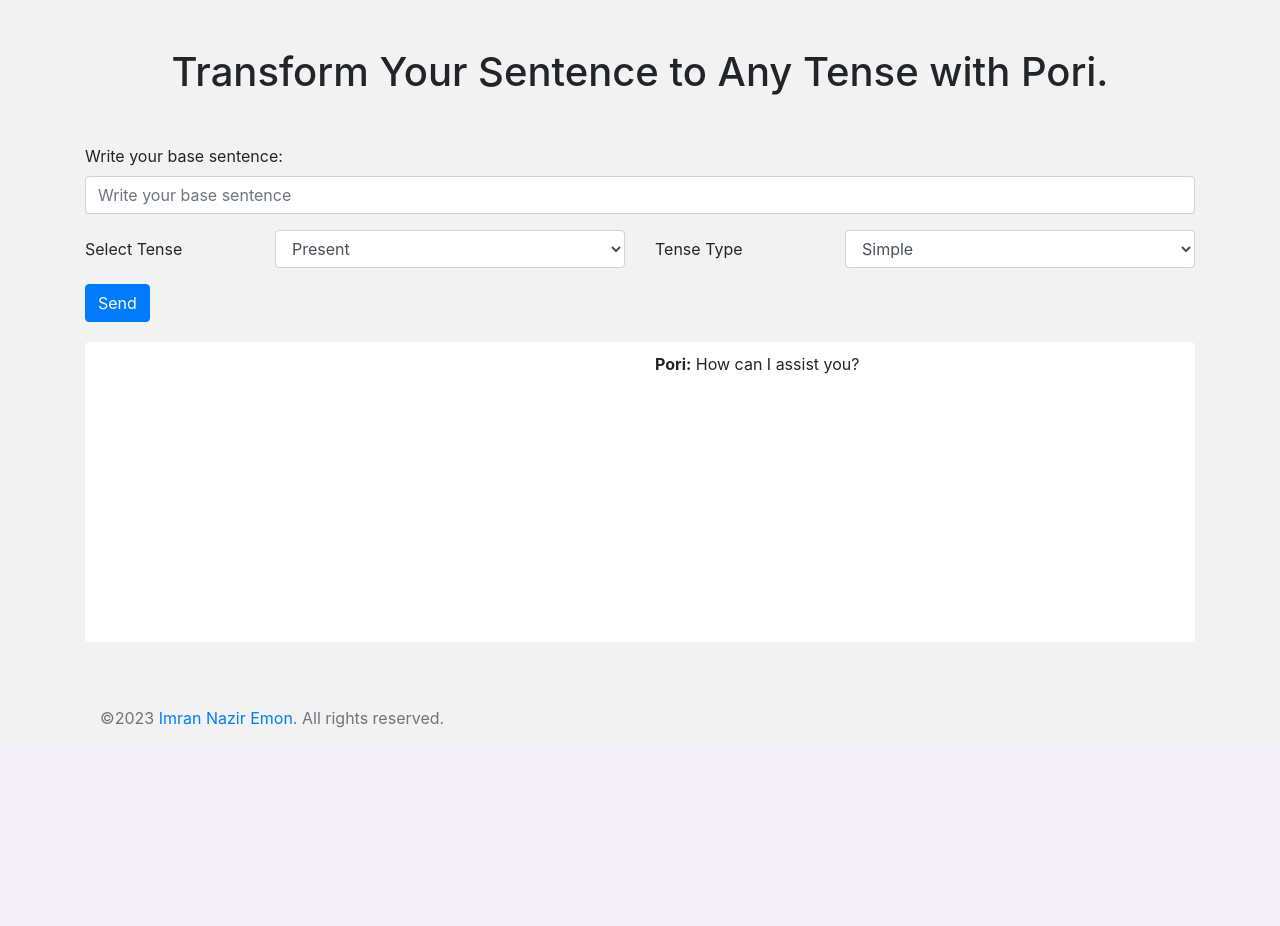
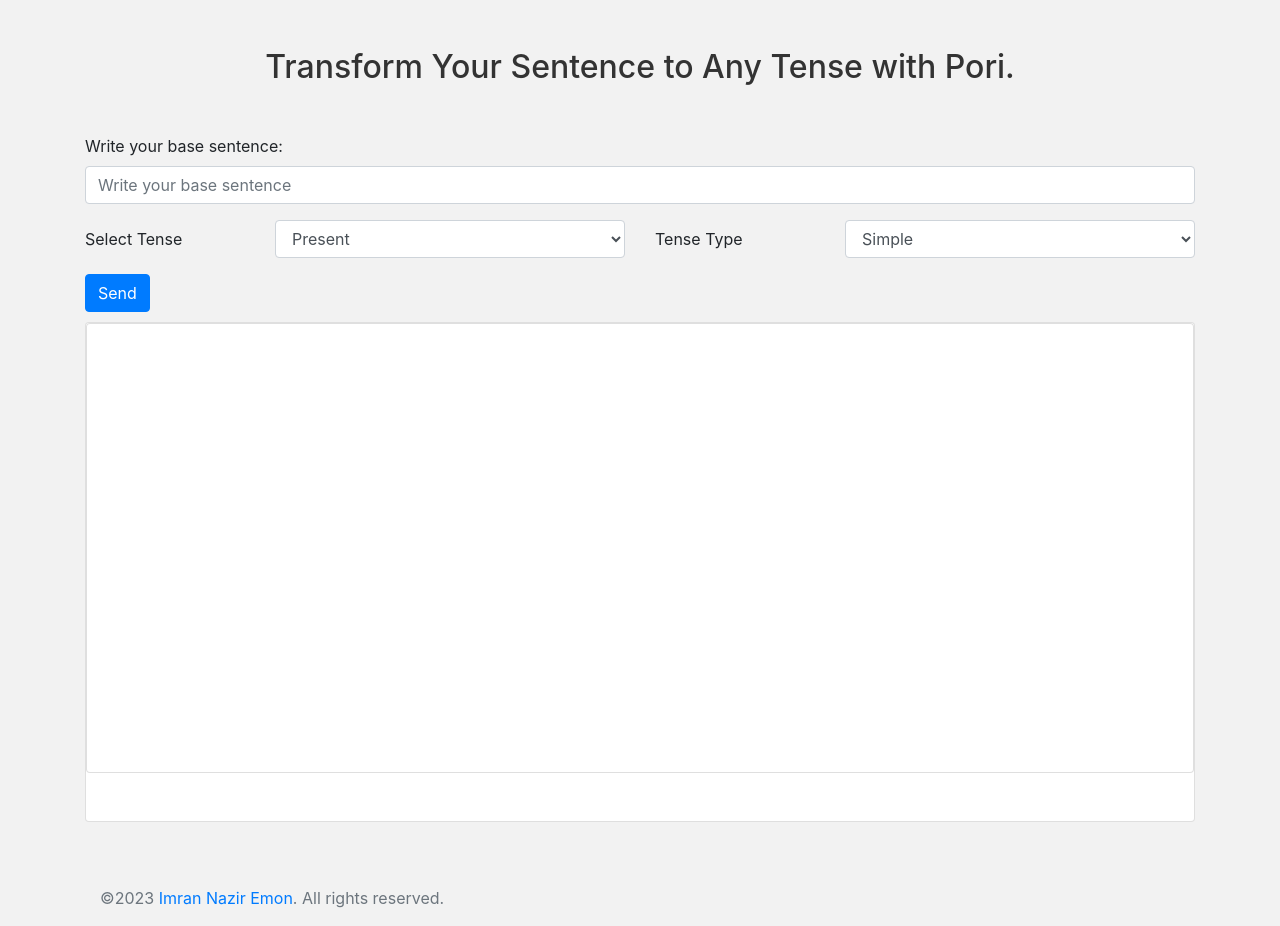
Before and after one commit to emoncse/chat-with-chatGPT, a Django app: page /grammar/ in a window 1280 px wide. Shown: the part 56-982 px from the top of the page. Before the commit the page ends 784 px from the top, so only its background shows below. Run offline with Django 4.2, Linux system fonts and the light colour scheme; some libraries are stand-ins or nearby versions.

Commit message:
Scroll view has been updated and response is more smoother than before

```diff
--- a/templates/sentence.html
+++ b/templates/sentence.html
@@ -10,6 +10,10 @@
   <script src="https://cdnjs.cloudflare.com/ajax/libs/popper.js/1.16.0/umd/popper.min.js"></script>
   <script src="https://maxcdn.bootstrapcdn.com/bootstrap/4.5.2/js/bootstrap.min.js"></script>
 
+    <link rel="icon" type="image/x-icon" href="{% static 'imran.ico' %}">
+    <meta property="og:title" content="AI Services | Imran Nazir Emon">
+    <meta property="og:image" content="{% static 'imran.png' %}">
+
     <style>
     body {
       background-color: #f2f2f2;
@@ -18,19 +22,27 @@
       text-align: center;
       color: #333;
     }
+
+    .card {
+      height: 500px; /* set a fixed height for the card */
+      overflow-y: scroll; /* enable vertical scrolling when content overflows */
+      scroll-behavior: smooth; /* add smooth scrolling effect */
+      scroll-padding: 10px; /* add padding to the scrolling content */
+    }
+
+    .card-body {
+      height: 100%; /* set the height of the card-body to 100% */
+    }
+
+    #chat-area {
+      height: 100%; /* set the height of the chat area to 100% */
+      overflow-y: auto; /* enable vertical scrolling when content overflows */
+      display: flex; /* use flexbox to center the content vertically */
+      flex-direction: column; /* set the direction of the flexbox to column */
+      justify-content: flex-end; /* align the content to the bottom of the container */
+    }
     #chat-form {
-      margin-bottom: 20px;
-    }
-    #chat-area {
-      background-color: #fff;
-      padding: 10px;
-      border-radius: 5px;
-      height: 400px;
-      overflow-y: scroll;
-      box-shadow: 0 0 5px #ccc;
-    }
-    .card {
-      border: none;
+      margin-bottom: 10px;
     }
     .navbar-brand img {
       margin-right: 10px;
@@ -72,12 +84,12 @@
 
 
     <div class="container mt-5">
-      <h1 class="text-center mb-5">Transform Your Sentence to Any Tense with Pori.</h1>
+      <h2 class="text-center mb-5">Transform Your Sentence to Any Tense with Pori.</h2>
 
         <form id="chat-form">
             <div class="form-group">
                 <label for="message">Write your base sentence:</label>
-                <input type="text" class="form-control" id="message" placeholder="Write your base sentence">
+                <input type="text" class="form-control" id="message" placeholder="Write your base sentence" required>
             </div>
             <div class="form-group row">
             <label for="option1" class="col-sm-2 col-form-label">Select Tense</label>
@@ -102,25 +114,25 @@
         </form>
 
 
-      <div class="card mb-5" style="height: 300px; overflow-y: scroll;">
-	<div class="card mb-5" style="height: 300px; overflow-y: scroll;">
+      <div class="card mb-5" style="height: 500px; overflow-y: scroll;">
+	<div class="card mb-5" style="height: 500px; overflow-y: scroll;">
 	<div class="card-body" id="chat-area">
 		<div class="row">
 			<div class="col-md-6 offset-md-6 text-right">
-				<p class="mb-0" style="text-align: justify;"><strong>Pori:</strong> How can I assist you?</p>
+{#				<p class="mb-0" style="text-align: justify;"><strong>Pori:</strong> How can I assist you?</p>#}
 			</div>
 		</div>
 	</div>
     </div>
-</div>
+    </div>
 
 <script>
-
     var chatArea = document.getElementById("chat-area");
-		var rows = chatArea.getElementsByClassName("row");
-		for (var i = rows.length - 1; i >= 0; i--) {
-			chatArea.insertBefore(rows[i], chatArea.firstChild);
-		}
+    chatArea.scrollTop = 0;
+    var rows = chatArea.getElementsByClassName("row");
+    for (var i = rows.length - 1; i >= 0; i--) {
+        chatArea.insertBefore(rows[i], chatArea.firstChild);
+    }
 
     $(document).ready(function(){
     $('#chat-form').submit(function(event) {
```
Also changed, not shown: templates/chat.html (+30 -14 lines).
